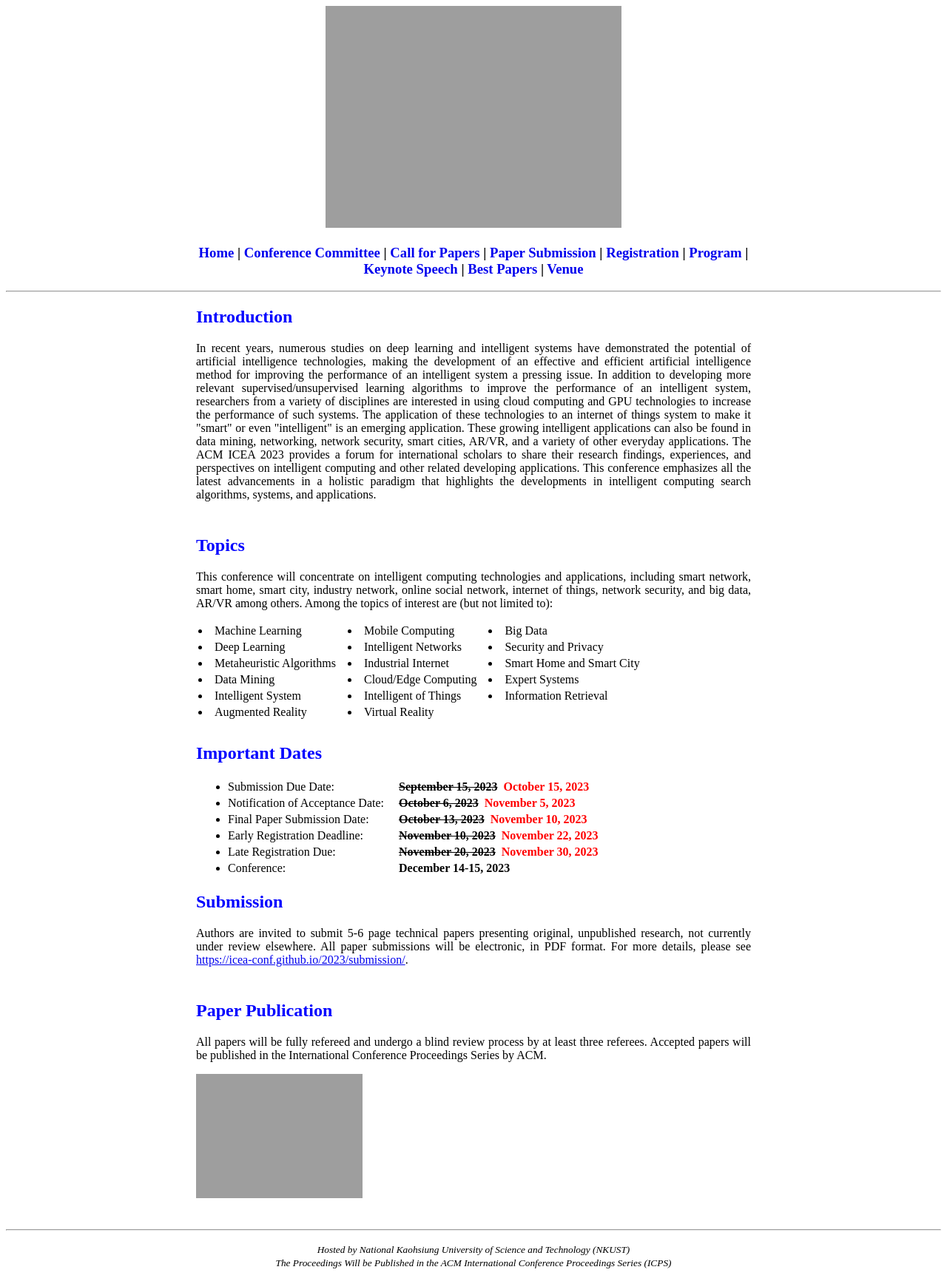
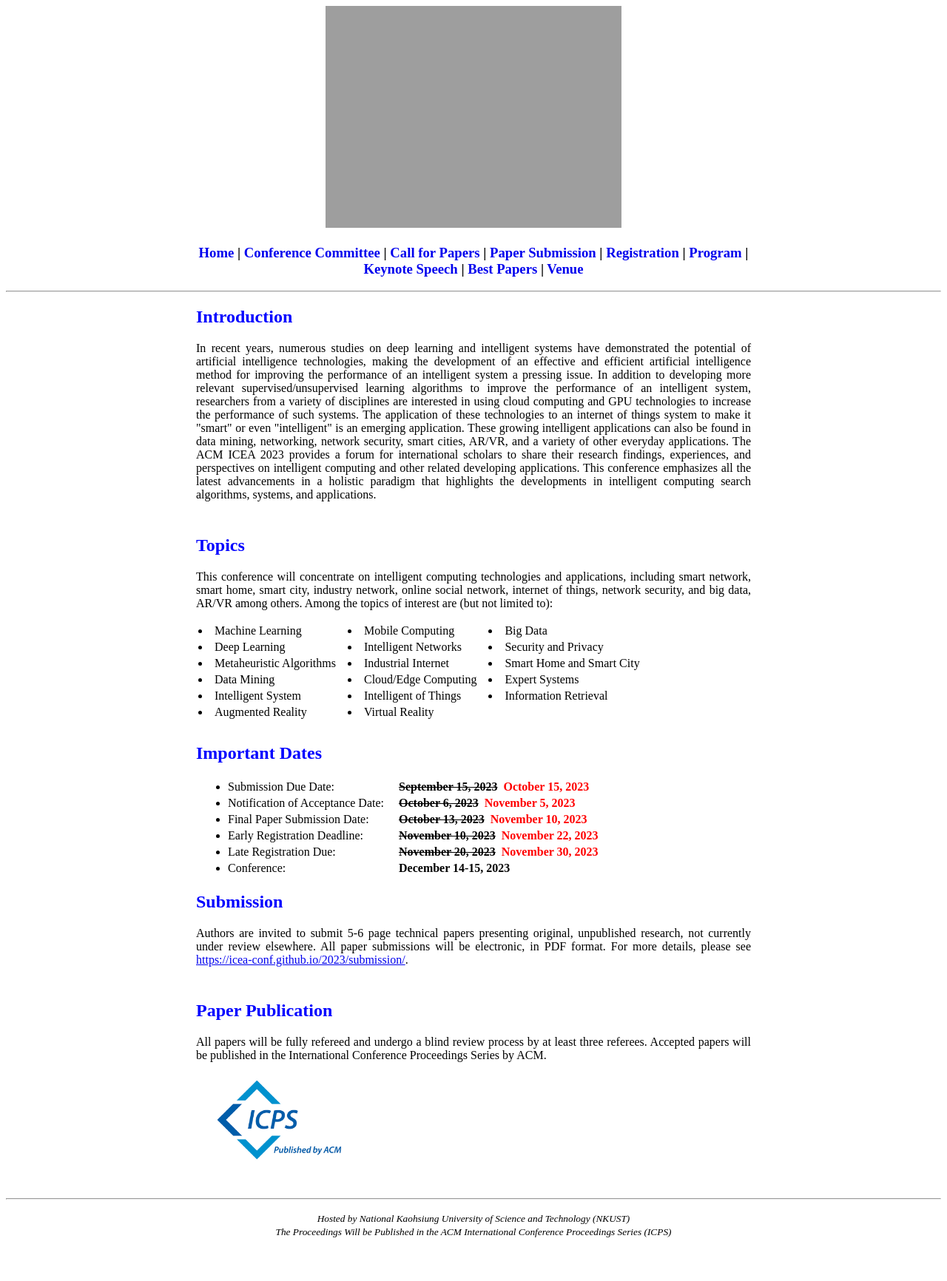
Before and after one commit to icea-conf/2024, a Jekyll site: the page built from papers/index.html, in a window 1280 px wide. Shown: the whole page at 74% size. Built offline with Jekyll 4.4.1, drawn with Linux system fonts in a browser that asks for light colours; after the commit the page ends 1690 px from its top, so only the background shows below that.

Commit message:
Update index.html

```diff
--- a/papers/index.html
+++ b/papers/index.html
@@ -161,7 +161,7 @@ title: ACM ICEA 2023
                   <h2 style="color:#0000FF">Paper Publication</h2>
                         <p style="text-align: justify">All papers will be fully refereed and undergo a blind review process by at least three referees.
                               Accepted papers will be published in the International Conference Proceedings Series by ACM.</p>
-                  <img src="https://icea-conf.github.io/2023/image/icps-logo-plain.jpg" alt="" style="max-width: 30%; height: auto;">
+                  <img src="https://icea-conf.github.io/2024/image/icps-logo-plain.jpg" alt="" style="max-width: 30%; height: auto;">
             </div>
 
       </div>
```
